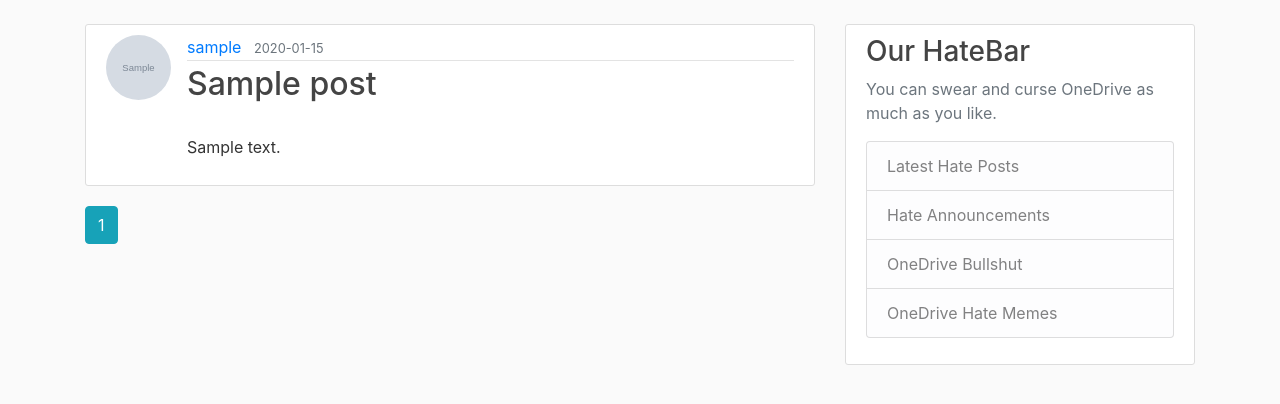
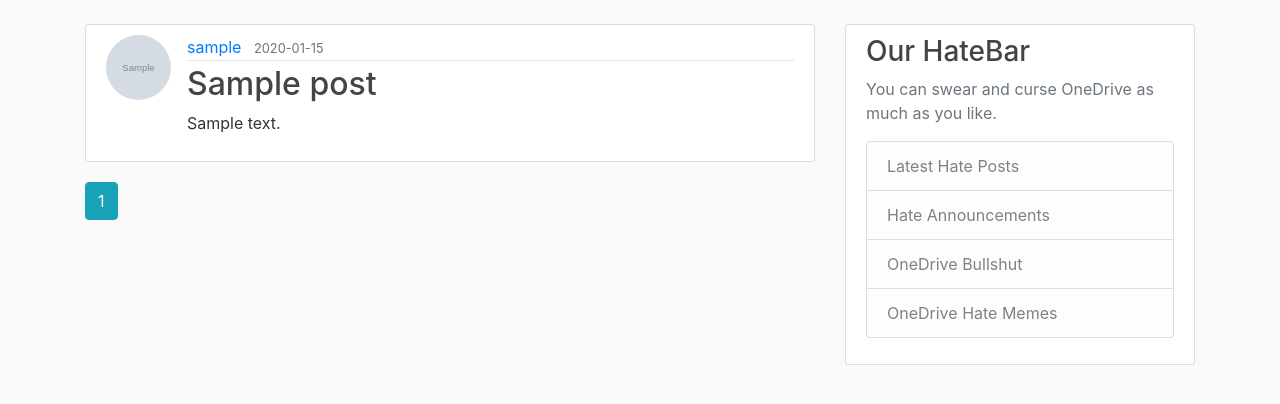
Before and after one commit to amit444333/flaskProj, a Flask app: page / in a window 1280 px wide. Shown: the part 56-460 px from the top of the page. Run offline with Flask 3, Linux system fonts and the light colour scheme; tables that the repository leaves empty hold one stand-in row (values such as "Sample post"); grey boxes marked "Sample" are stand-in pictures.

Commit message:
Added icon to the site, made some small changes to the layout, now its looks a little better.

```diff
--- /dev/null
+++ b/flaskWeb/static/fav/about.txt
@@ -0,0 +1,6 @@
+This favicon was generated using the following font:
+
+- Font Title: Laila
+- Font Author: Copyright (c) 2014 Indian Type Foundry (info@indiantypefoundry.com)
+- Font Source: https://fonts.gstatic.com/s/laila/v15/LYjBdG_8nE8jDLzhpQNAh14nVcfe.ttf
+- Font License: SIL Open Font License, 1.1 (http://scripts.sil.org/OFL))
--- a/flaskWeb/static/main.css
+++ b/flaskWeb/static/main.css
@@ -34,7 +34,6 @@
 
   .article-title {
     color: #444444;
-    word-break: break-all;
   }
 
   a.article-title:hover {
@@ -44,7 +43,6 @@
 
   .article-content {
     white-space: pre-line;
-    word-break: break-all;
   }
 
   .article-img {
--- a/flaskWeb/templates/home.html
+++ b/flaskWeb/templates/home.html
@@ -9,9 +9,7 @@
                     <small class="text-muted">{{ post.date_posted.strftime('%Y-%m-%d') }}</small>
                 </div>
                 <h2><a class="article-title" style="text-decoration:none" href="{{ url_for('posts.post', post_id=post.id) }}">{{ post.title }}</a></h2>
-                <p class="article-content">
-                    {{ post.content }}
-                </p>
+                <p class="article-content">{{ post.content }}</p>
             </div>
         </article>
     {% endfor %}
--- a/flaskWeb/templates/layout.html
+++ b/flaskWeb/templates/layout.html
@@ -10,7 +10,10 @@
     <link rel="stylesheet" href="https://cdn.jsdelivr.net/npm/bootstrap@4.4.1/dist/css/bootstrap.min.css" integrity="sha384-Vkoo8x4CGsO3+Hhxv8T/Q5PaXtkKtu6ug5TOeNV6gBiFeWPGFN9MuhOf23Q9Ifjh" crossorigin="anonymous">
 
     <link rel="stylesheet" type="text/css" href="{{ url_for('static', filename='main.css') }}">
-
+    <link rel="apple-touch-icon" sizes="180x180" href="/static/fav/apple-touch-icon.png">
+    <link rel="icon" type="image/png" sizes="32x32" href="/static/fav/favicon-32x32.png">
+    <link rel="icon" type="image/png" sizes="16x16" href="/static/fav/favicon-16x16.png">
+    <link rel="manifest" href="/static/fav/site.webmanifest">
     {% if title %}
         <title>{{ title }}</title>
     {% else %}
--- a/flaskWeb/templates/post.html
+++ b/flaskWeb/templates/post.html
@@ -9,7 +9,7 @@
                 {% if post.author == current_user %}
                     <div>
                         <a class="btn btn-secondary btn-sm mt-1 mb-1" href="{{ url_for('posts.update_post', post_id=post.id) }}">Update</a>
-                        <button type="button" class="btn btn-danger btn-sm m-1"  data-bs-toggle="modal" data-bs-target="#deleteModal">Delete</button>
+                        <button type="button" class="btn btn-danger btn-sm m-1"  data-toggle="modal" data-target="#deleteModal">Delete</button>
                     </div>
                 {% endif %}
             </div>
```
Also changed, not shown: flaskWeb/static/fav/android-chrome-192x192.png (added), flaskWeb/static/fav/android-chrome-512x512.png (added), flaskWeb/static/fav/apple-touch-icon.png (added), flaskWeb/static/fav/favicon-16x16.png (added), flaskWeb/static/fav/favicon-32x32.png (added), flaskWeb/static/fav/favicon.ico (added), flaskWeb/static/fav/site.webmanifest (added).
